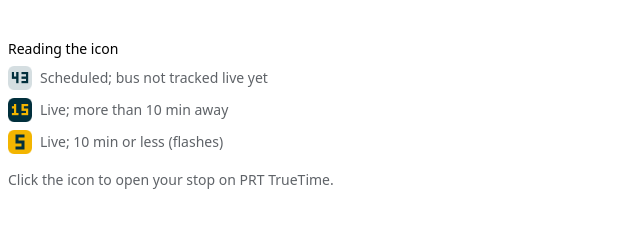
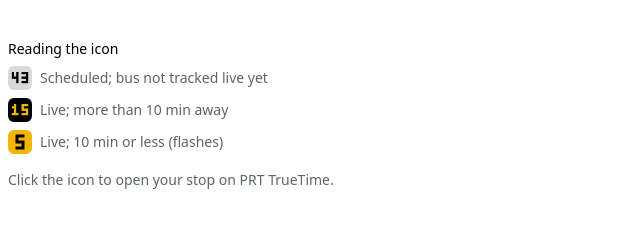
Before and after one commit to SeanMcP/p78, a browser extension: page extension/options.html in a window 1280 px wide. Shown: the part 208-436 px from the top of the page, 0-640 px from the left. Drawn offline with Linux system fonts and the light colour scheme.

Commit message:
Switch the colors from navy to black
Use Pittsburgh's black and gold instead of PRT's navy and gold, so the
product doesn't look like an official PRT one. Gold is unchanged. The
navy-tinted greys, dark-mode page colors, and link color are now neutral
or gold, and the icon PNGs are rebuilt.

Co-Authored-By: Claude Opus 5.5 <noreply@anthropic.com>

```diff
--- a/extension/icon.js
+++ b/extension/icon.js
@@ -1,16 +1,16 @@
 import { GLYPH_HEIGHT, forEachPixel, textWidth } from './pixel-font.js';
 
-// PRT brand colors.
-const NAVY = '#012f3c';
+// Pittsburgh's black and gold.
+const BLACK = '#000000';
 const GOLD = '#f3b500';
 
 export const DEFAULT_NEAR_MINUTES = 10;
 
 export const LEVELS = {
-  none: { background: NAVY, text: '#7f97a0' },
-  scheduled: { background: '#d5dee1', text: NAVY },
-  far: { background: NAVY, text: GOLD },
-  near: { background: GOLD, text: NAVY, flash: { background: NAVY, text: GOLD } },
+  none: { background: BLACK, text: '#8a8a8a' },
+  scheduled: { background: '#d9d9d9', text: BLACK },
+  far: { background: BLACK, text: GOLD },
+  near: { background: GOLD, text: BLACK, flash: { background: BLACK, text: GOLD } },
 };
 
 const FLASH_MS = 500;
--- a/scripts/build-icons.mjs
+++ b/scripts/build-icons.mjs
@@ -1,4 +1,4 @@
-// Builds the extension's static logo PNGs: "P78" in the pixel font, in PRT's navy and gold.
+// Builds the extension's static logo PNGs: "P78" in the pixel font, in black and gold.
 // Usage: node scripts/build-icons.mjs
 import fs from 'node:fs';
 import path from 'node:path';
@@ -6,7 +6,7 @@ import zlib from 'node:zlib';
 import { GLYPH_HEIGHT, forEachPixel, textWidth } from '../extension/pixel-font.js';
 
 const LABEL = 'P78';
-const BACKGROUND = [0x01, 0x2f, 0x3c, 255];
+const BACKGROUND = [0, 0, 0, 255];
 const TEXT = [0xf3, 0xb5, 0x00, 255];
 
 function render(size) {
```
Also changed, not shown: web.css (+4 -5 lines), README.md, extension/icons/128.png, extension/icons/16.png, extension/icons/48.png.
